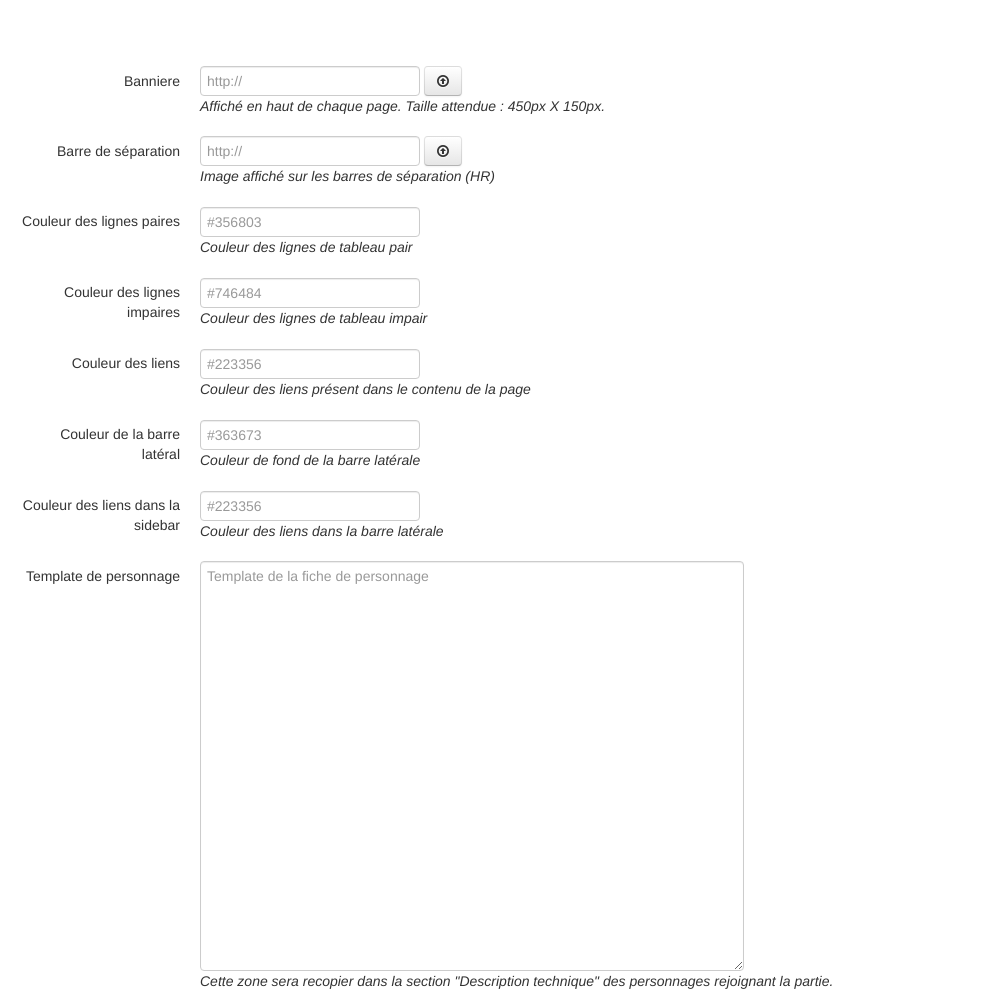
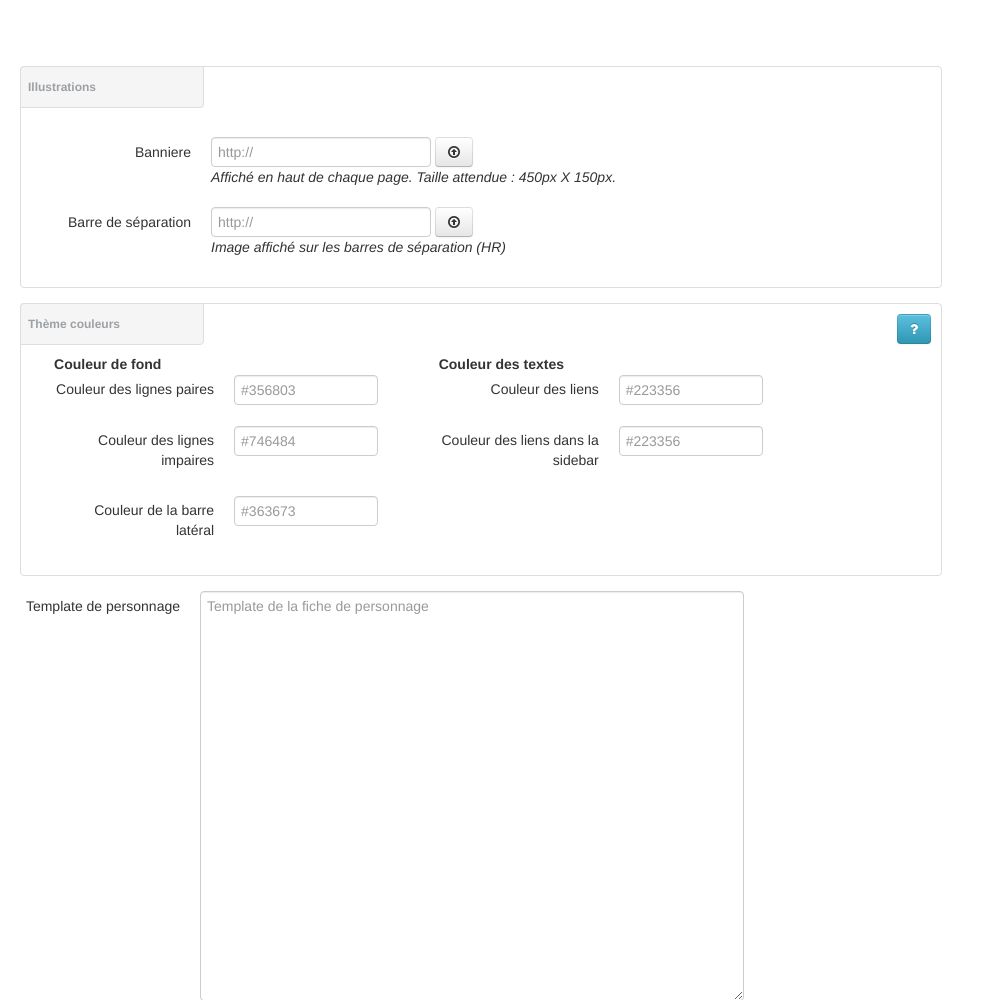
Before and after one commit to Armaklan/jdRoll, a PHP site: template views/campagne_config_form.html.twig in a window 1280 px wide. Shown: the top 1000 px of the page, without its empty margins (0-985 px from the left). Run offline with PHP 8.4, Linux system fonts and the light colour scheme; the template is opened without the code that fills it, so the values that code supplies are empty; some libraries are stand-ins or nearby versions.

Commit message:
Réorganisation de la config de campagne

```diff
--- a/css/main.css
+++ b/css/main.css
@@ -287,3 +287,39 @@ div#notif .arrow-down {
 .sidebarTop .nav-list>li>a {
     text-shadow: none;
 }
+
+.titled-box {
+    position: relative;
+    padding: 10px;
+    padding-top: 50px;
+    margin-bottom: 15px;
+    background-color: #fff;
+    border: 1px solid #ddd;
+    -webkit-border-radius: 4px;
+    -moz-border-radius: 4px;
+    border-radius: 4px;
+}
+
+.titled-box > legend {
+    position: absolute;
+    top: -1px;
+    left: -1px;
+    padding: 0px 7px;
+    font-size: 12px;
+    font-weight: bold;
+    width: 14em;
+    background-color: #f5f5f5;
+    border: 1px solid #ddd;
+    color: #9da0a4;
+    -webkit-border-radius: 4px 0 4px 0;
+    -moz-border-radius: 4px 0 4px 0;
+    border-radius: 4px 0 4px 0;
+}
+
+.titled-box > .pull-right {
+    margin-top: -40px;
+}
+
+.colorpicker {
+    width: 130px;
+}
--- a/views/campagne_config_form.html.twig
+++ b/views/campagne_config_form.html.twig
@@ -232,6 +232,10 @@ $(function() {
 
             <form class="form-horizontal" action="{{ path('campagne_config_save')  }}" method="POST">
                 <input type="hidden" name="campagne_id" id="campagne_id" value="{{ campagne.campagne_id }}">
+
+                <fieldset class="titled-box">
+					<legend>Illustrations</legend>
+
 	                <div class="control-group">
 	                    <label class="control-label" for="banniere">Banniere</label>
 	                    <div class="controls">
@@ -248,11 +252,21 @@ $(function() {
 	                        <br><i>Image affiché sur les barres de séparation (HR)</i>
 	                    </div>
 	                </div>
+	            </fieldset>
+
+                <fieldset class="titled-box">
+					<legend>Thème couleurs</legend>
+						<div class="pull-right">
+							<a href="#themingHelp" role="button" data-toggle="modal" class="btn btn-info">
+								<i class="icon-question"></i>
+							</a>
+						</div>
+							<div class="span5">
+								<b>Couleur de fond</b>
 								<div class="control-group">
 				                    <label class="control-label" for="odd_line_color">Couleur des lignes paires</label>
 				                    <div class="controls">
 				                        <input type="text" id="odd_line_color" name="odd_line_color" class="colorpicker" placeholder="#356803" value="{{ campagne.odd_line_color }}">
-                        <br><i>Couleur des lignes de tableau pair</i>
 				                    </div>
 				                </div>
 
@@ -260,30 +274,37 @@ $(function() {
 				                    <label class="control-label" for="even_line_color">Couleur des lignes impaires</label>
 				                    <div class="controls">
 				                        <input type="text" id="even_line_color" name="even_line_color" class="colorpicker" placeholder="#746484" value="{{ campagne.even_line_color }}">
-                        <br><i>Couleur des lignes de tableau impair</i>
 				                    </div>
 				                </div>
+
+				                <div class="control-group">
+				                    <label class="control-label" for="sidebar_color">Couleur de la barre latéral</label>
+				                    <div class="controls">
+				                        <input type="text" id="sidebar_color" name="sidebar_color" class="colorpicker" placeholder="#363673" value="{{ campagne.sidebar_color }}">
+				                    </div>
+				                </div>
+
+							</div>
+							<div class="span5">
+								<b>Couleur des textes</b>
 				                <div class="control-group">
 				                    <label class="control-label" for="link_color">Couleur des liens</label>
 				                    <div class="controls">
 				                        <input type="text" id="link_color" name="link_color" class="colorpicker" placeholder="#223356" value="{{ campagne.link_color }}">
-                        <br><i>Couleur des liens présent dans le contenu de la page</i>
 				                    </div>
 				                </div>
-                <div class="control-group">
-                    <label class="control-label" for="sidebar_color">Couleur de la barre latéral</label>
-                    <div class="controls">
-                        <input type="text" id="sidebar_color" name="sidebar_color" class="colorpicker" placeholder="#363673" value="{{ campagne.sidebar_color }}">
-                        <br><i>Couleur de fond de la barre latérale</i>
-                    </div>
-                </div>
+
 				                <div class="control-group">
 				                    <label class="control-label" for="link_sidebar_color">Couleur des liens dans la sidebar</label>
 				                    <div class="controls">
 				                        <input type="text" id="link_sidebar_color" name="link_sidebar_color" class="colorpicker" placeholder="#223356" value="{{ campagne.link_sidebar_color }}">
-                        <br><i>Couleur des liens dans la barre latérale</i>
 				                    </div>
 				                </div>
+							</div>
+
+                </fieldset>
+
+
                 <div class="control-group">
                     <label class="control-label" for="template">Template de personnage</label>
                     <div class="controls">
--- a/views/squelette_campagne.html.twig
+++ b/views/squelette_campagne.html.twig
@@ -42,6 +42,7 @@
 	{% if campagne_id != 0 %}
 		{{ render(url("print_dicer", {campagne_id : campagne_id}) ) }}
                 {% include("composant/dicerHelp.html.twig") %}
+                {% include("composant/help/theming.html.twig") %}
         {{ render(url("notes_popup", {campagne_id : campagne_id}) ) }}
 		{% if not is_mj %}
 			{{ render(url("perso_popup", {campagne_id : campagne_id}) ) }}
```
Also changed, not shown: views/composant/help/theming.html.twig (added, +28 -0 lines). Lines whose indentation alone changed are shown as unchanged.
